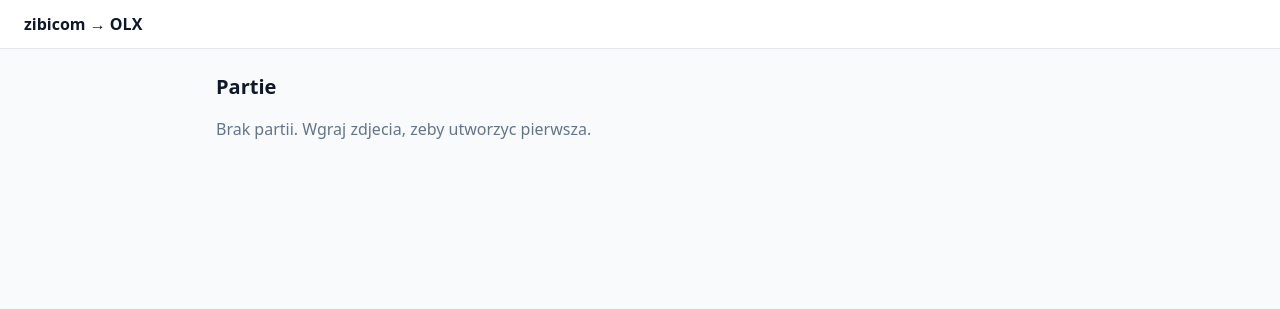
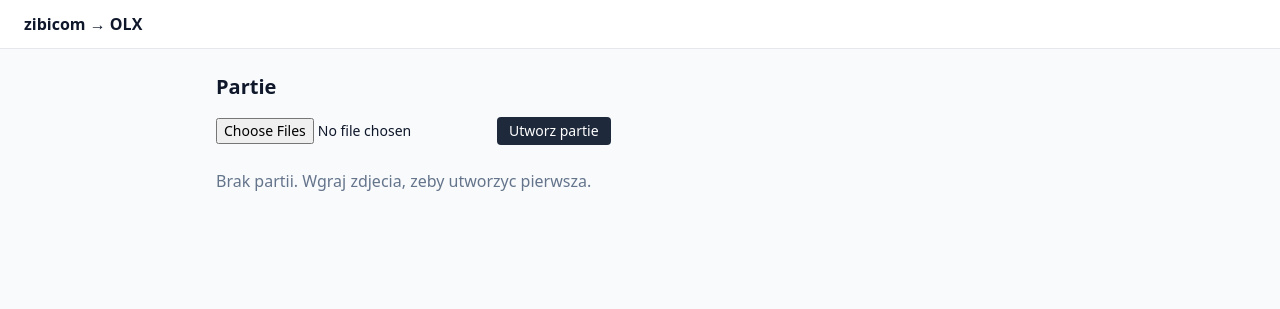
Before and after one commit to mateuszelzbieciakx/zibicom-olx, a FastAPI app: template src/zibicom/web/templates/batches.html in a window 1280 px wide. Shown: the top 309 px of the page. Run offline with FastAPI, Linux system fonts and the light colour scheme; the template is opened without the code that fills it, so the values that code supplies are empty; some libraries are stand-ins or nearby versions.

Commit message:
feat: add browser photo upload with post-redirect-get flow
Adds a plain multipart form on /ui/batches (no JS/HTMX) that posts to a
new POST /ui/batches handler. It calls the existing intake.create_batch
service and redirects 303 to the new batch's detail page, or re-renders
the batch list with the domain error at 200 when create_batch rejects
the upload. Batch detail page now also shows the batch's photo count
via a simple COUNT query.

```diff
--- a/src/zibicom/web/templates/batch_detail.html
+++ b/src/zibicom/web/templates/batch_detail.html
@@ -2,7 +2,8 @@
 {% block title %}Partia {{ batch_id }}{% endblock %}
 {% block content %}
 <a class="text-blue-600 hover:underline text-sm" href="/ui/batches">&larr; Partie</a>
-<h1 class="text-xl font-semibold mb-4">Partia {{ batch_id }}</h1>
+<h1 class="text-xl font-semibold mb-1">Partia {{ batch_id }}</h1>
+<p class="text-sm text-slate-500 mb-4">{{ photo_count }} zdjec</p>
 {% if not items %}
 <p class="text-slate-500">Brak pozycji. Uruchom ekstrakcje dla tej partii.</p>
 {% endif %}
--- a/src/zibicom/web/templates/batches.html
+++ b/src/zibicom/web/templates/batches.html
@@ -2,6 +2,21 @@
 {% block title %}Partie{% endblock %}
 {% block content %}
 <h1 class="text-xl font-semibold mb-4">Partie</h1>
+
+{% if error %}
+<div class="text-sm rounded bg-red-50 border border-red-300 text-red-800 px-2 py-1 mb-3">
+    {{ error }}
+</div>
+{% endif %}
+
+<form method="post" action="/ui/batches" enctype="multipart/form-data" class="flex items-center gap-2 mb-6">
+    <input type="file" name="files" multiple accept="image/*" required
+           class="text-sm">
+    <button type="submit" class="px-3 py-1 bg-slate-800 text-white rounded text-sm">
+        Utworz partie
+    </button>
+</form>
+
 {% if not batches %}
 <p class="text-slate-500">Brak partii. Wgraj zdjecia, zeby utworzyc pierwsza.</p>
 {% else %}
```
Also changed, not shown: src/zibicom/web/routes.py (+38 -2 lines).
